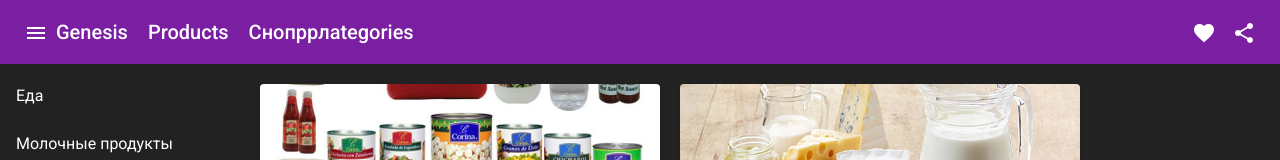
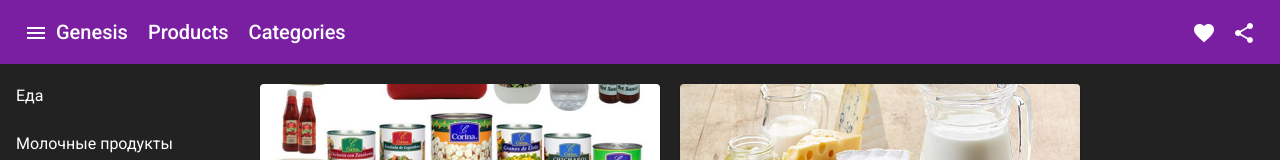
Before and after one commit to xusnora/genesis-front, an Angular app: page / in a window 1280 px wide. Shown: the top 160 px of the page. Built offline with nearby package versions, Linux system fonts and the light colour scheme.

Commit message:
изменили слово

```diff
--- a/src/app/layout/layout.component.html
+++ b/src/app/layout/layout.component.html
@@ -5,7 +5,7 @@
   <div class="top_nav">
     <span>Genesis</span>
     <span><a routerLink="/products">Products</a></span>
-    <span><a routerLink="/">Cнопррлategories</a></span>
+    <span><a routerLink="/">Categories</a></span>
   </div>
   <span class="example-spacer"></span>
   <button mat-icon-button class="example-icon favorite-icon" aria-label="Example icon-button with heart icon">
```
